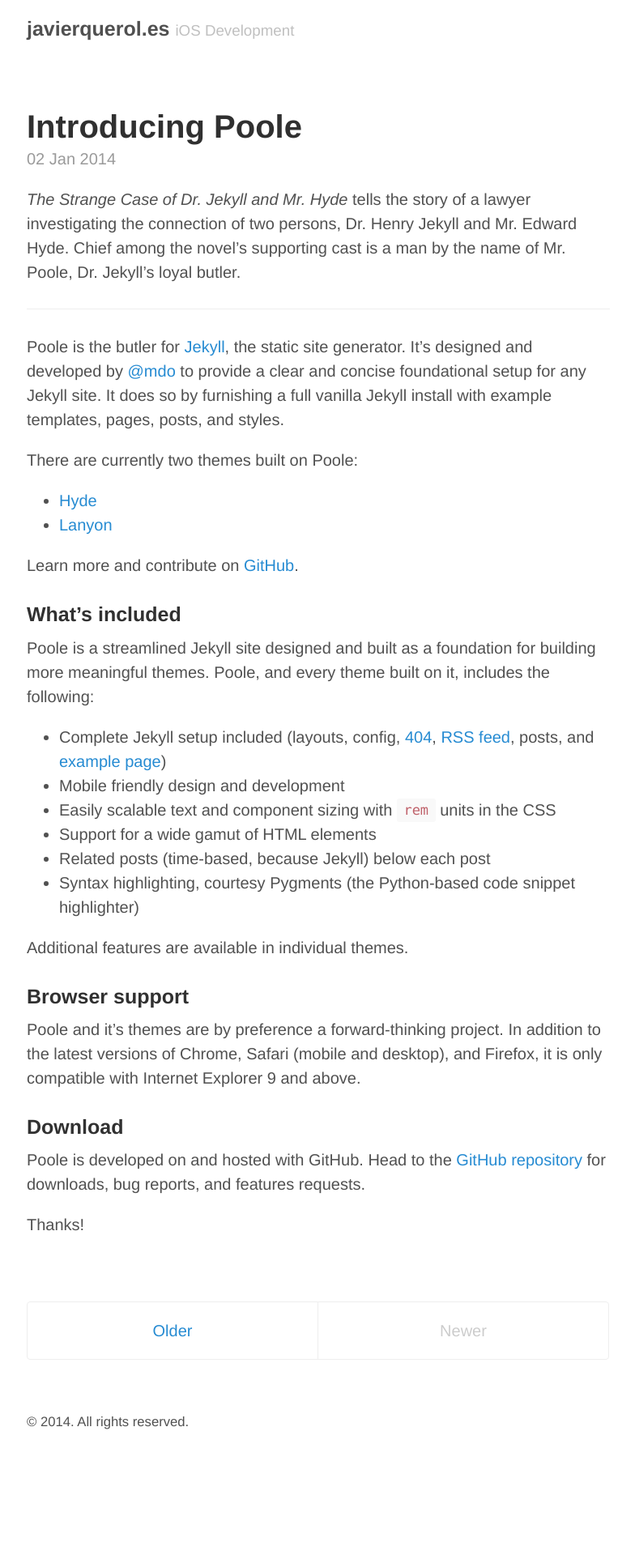
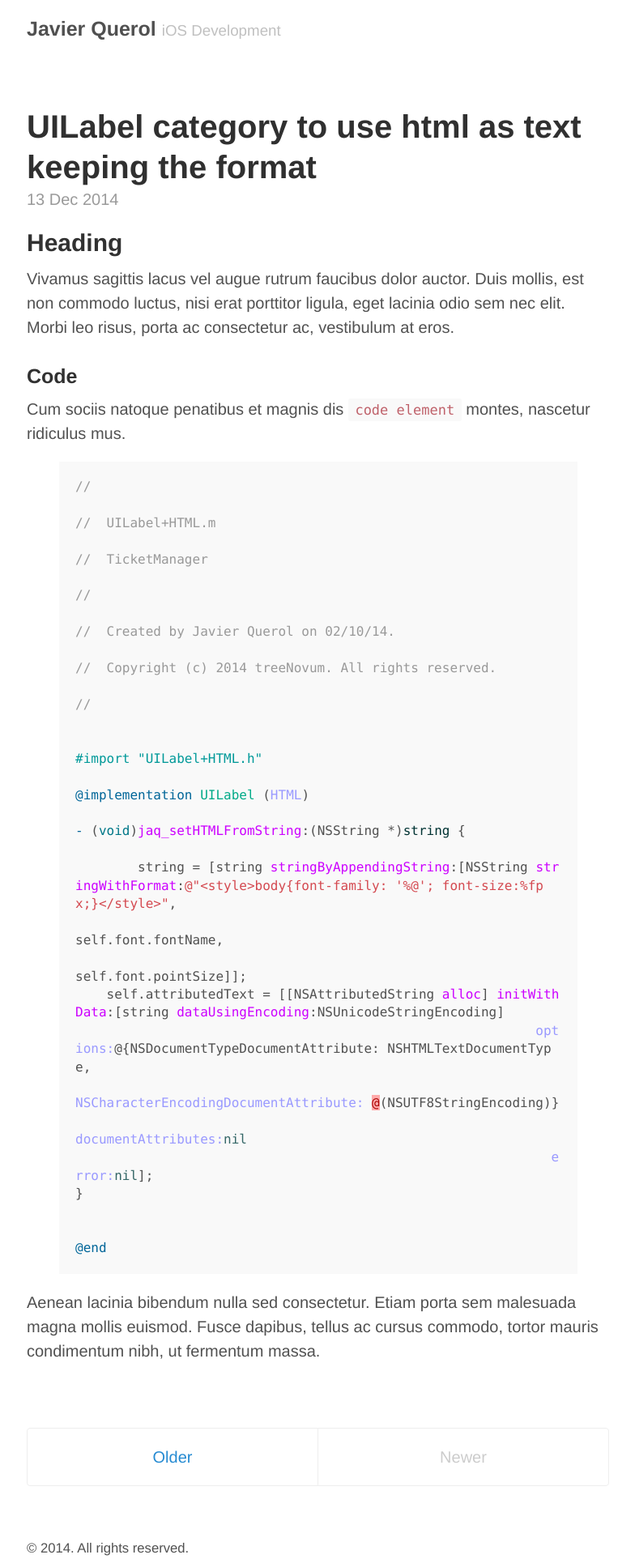
Before and after one commit to JavierQuerol/JavierQuerol.github.io, a Jekyll site: the page built from index.html, in a window 1280 px wide. Shown: the whole page at 81% size, without its empty margins (247-1031 px from the left). Built offline with Jekyll 4.4.1, drawn with Linux system fonts in a browser that asks for light colours; the list of posts is cut into pages by our own code; before the commit the page ends 1769 px from its top, so only the background shows below that.

Commit message:
add new test post

```diff
--- a/_config.yml
+++ b/_config.yml
@@ -3,7 +3,7 @@ permalink:        pretty
 relative_permalinks: true
 
 # Setup
-title:            javierquerol.es
+title:            Javier Querol
 tagline:          iOS Development
 url:              http://javierquerol.es
 paginate:         1
--- /dev/null
+++ b/_posts/2014-12-13-uilabel-category.md
@@ -0,0 +1,44 @@
+---
+layout: post
+title: UILabel category to use html as text keeping the format
+---
+
+## Heading
+
+Vivamus sagittis lacus vel augue rutrum faucibus dolor auctor. Duis mollis, est non commodo luctus, nisi erat porttitor ligula, eget lacinia odio sem nec elit. Morbi leo risus, porta ac consectetur ac, vestibulum at eros.
+
+### Code
+
+Cum sociis natoque penatibus et magnis dis `code element` montes, nascetur ridiculus mus.
+
+{% highlight objective-c %}
+//
+//  UILabel+HTML.m
+//  TicketManager
+//
+//  Created by Javier Querol on 02/10/14.
+//  Copyright (c) 2014 treeNovum. All rights reserved.
+//
+
+#import "UILabel+HTML.h"
+
+@implementation UILabel (HTML)
+
+- (void)jaq_setHTMLFromString:(NSString *)string {
+
+	string = [string stringByAppendingString:[NSString stringWithFormat:@"<style>body{font-family: '%@'; font-size:%fpx;}</style>",
+											  self.font.fontName,
+											  self.font.pointSize]];
+    self.attributedText = [[NSAttributedString alloc] initWithData:[string dataUsingEncoding:NSUnicodeStringEncoding]
+                                                           options:@{NSDocumentTypeDocumentAttribute: NSHTMLTextDocumentType,
+																	 NSCharacterEncodingDocumentAttribute: @(NSUTF8StringEncoding)}
+												documentAttributes:nil
+                                                             error:nil];
+}
+
+
+@end
+
+{% endhighlight %}
+
+Aenean lacinia bibendum nulla sed consectetur. Etiam porta sem malesuada magna mollis euismod. Fusce dapibus, tellus ac cursus commodo, tortor mauris condimentum nibh, ut fermentum massa.
```
